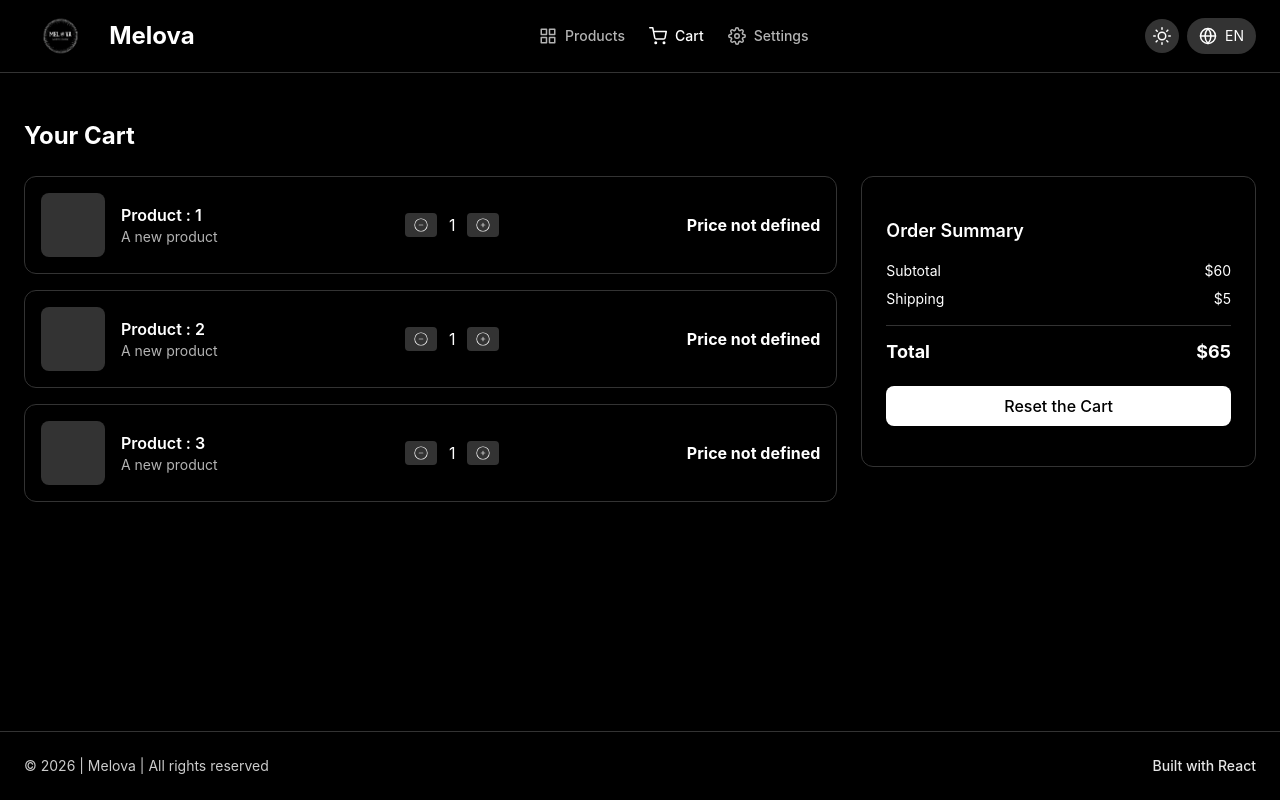
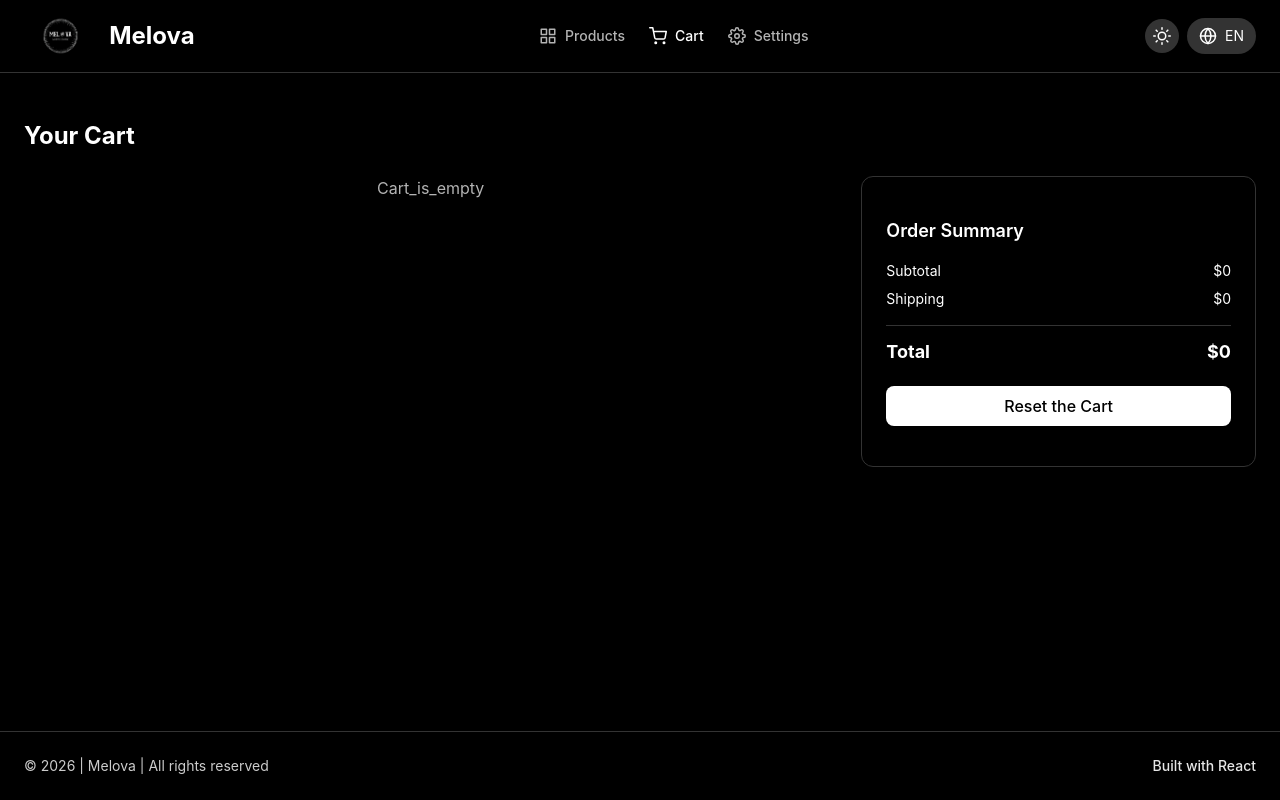
Before and after one commit to fataneh-mow/Product-Catalog, a React (Vite) app in the folder melova/: page /cart in a window 1280 px wide. Built offline with nearby package versions, Linux system fonts and the light colour scheme.

Commit message:
feat: cart page functionality integrated with UI

```diff
--- a/melova/src/components/CategoryFilterBar.jsx
+++ b/melova/src/components/CategoryFilterBar.jsx
@@ -23,7 +23,7 @@ export default function CategoryFilterBar() {
             {allCategories.map((cat) => (
                 <FilteringBadge
                     key={cat.value}
-                    title={cat.label}   // 🔥 IMPORTANT (not whole object)
+                    title={cat.label}
                     active={state.category === cat.value}
                     onClick={() =>
                         dispatch({
--- a/melova/src/main.jsx
+++ b/melova/src/main.jsx
@@ -8,6 +8,8 @@ import { Toaster } from "react-hot-toast";
 import { ThemeProvider } from './context/ThemeContext.jsx';
 import { QueryClient, QueryClientProvider } from "@tanstack/react-query";
 import { ProductUIProvider } from './context/ProductUIContext.jsx';
+import { Provider } from 'react-redux';
+import { store } from './store/ConfigureStore.js';
 
 const queryClient = new QueryClient();
 
@@ -18,8 +20,18 @@ createRoot(document.getElementById('root')).render(
       <BrowserRouter>
         <ThemeProvider>
           <ProductUIProvider>
-            <Toaster position='top-right' />
-            <App />
+            <Provider store={store}>
+              <Toaster position='top-center'
+                toastOptions={{
+                  style: {
+                    background: "var(--bgPrimary)",
+                    color: "var(--textPrimary)",
+                    border: "1px solid var(--bgSecondary)",
+                  },
+                }}
+              />
+              <App />
+            </Provider>
           </ProductUIProvider>
         </ThemeProvider>
       </BrowserRouter>
--- a/melova/src/pages/Cart.jsx
+++ b/melova/src/pages/Cart.jsx
@@ -2,10 +2,27 @@ import { useTranslation } from "react-i18next";
 import { CiCircleMinus } from "react-icons/ci";
 import { CiCirclePlus } from "react-icons/ci";
 import { toLocaleDigits } from "../hooks/numberConvertor";
+import { useSelector, useDispatch } from "react-redux";
+import { increaseQty, decreaseQty, removeFromCart, clearCart  } from "../store/cartSlice";
+import { FaTrash, FaRegTrashAlt } from "react-icons/fa"; // Font Awesome
+
+export default function Cart() {
+    const { t } = useTranslation();
+    const dispatch = useDispatch();
+    const cartItems = useSelector((state) => state.cart.items);
+
+    const subtotal = cartItems.reduce(
+        (acc, item) => acc + item.price * item.quantity,0
+    );
+
+    const flooredSubtotal = Math.floor(subtotal)
+
+    const shipping = cartItems.length > 0 ? 5 : 0;
+
+    const total = subtotal + shipping;
+    const flooredTotal = Math.floor(total)
 
 
-export default function Cart() {
-    const {t} = useTranslation()
     return (
         <div
             className="max-w-7xl mx-auto px-6 py-6"
@@ -22,37 +39,51 @@ export default function Cart() {
                 {/* left -> items */}
                 <div className="lg:col-span-2 space-y-4">
 
-                    {[1, 2, 3].map((item) => (
+                    {cartItems.length === 0 ? (
+                        <p className="text-center opacity-70">
+                            {t("Cart_is_empty")}
+                        </p>
+                    ) : (
+                        cartItems.map((item) => (
                             <div
-                            key={item}
+                                key={item.id}
                                 style={{
                                     backgroundColor: "var(--bgPrimary)",
                                     border: "1px solid var(--bgSecondary)",
                                 }}
-                            className="rounded-xl p-4 flex items-center justify-between gap-4"
+                                className="rounded-xl p-4 flex flex-col sm:flex-row sm:items-center sm:justify-between gap-4"
                             >
                                 {/* product info */}
-                            <div className="flex items-center gap-4">
+                                <div className="flex items-center gap-4 flex-1 min-w-0">
                                     <div
-                                    style={{
-                                        backgroundColor: "var(--bgSecondary)",
-                                    }}
-                                    className="w-16 h-16 rounded-lg"
+                                        style={{ backgroundColor: "var(--bgSecondary)" }}
+                                        className="w-16 h-16 rounded-lg overflow-hidden flex-shrink-0"
+                                    >
+                                        {item.thumbnail && (
+                                            <img
+                                            src={item.thumbnail}
+                                            alt={item.title}
+                                            className="w-full h-full object-cover"
                                         />
+                                    )}
+                                    </div>
 
-                                <div>
-                                    <h2 className="font-semibold">
-                                        {t("Product")} : {item}
+                                    <div className="min-w-0">
+                                        <h2 className="font-semibold line-clamp-1">
+                                            {item.title}
                                         </h2>
-                                    <p className="text-sm opacity-70">
-                                        {item.desc || t("A_New_product")}
+                                        <p className="text-sm opacity-70 line-clamp-2">
+                                            {item.description || t("A_New_product")}
                                         </p>
                                     </div>
                                 </div>
 
-                            {/* quantity manage */}
+                                <div className="flex items-center justify-between sm:justify-end gap-6 w-full sm:w-auto">
+
+                                    {/* quantity */}
                                     <div className="flex items-center gap-3">
                                         <button
+                                            onClick={() => dispatch(decreaseQty(item.id))}
                                             style={{
                                                 backgroundColor: "var(--bgSecondary)",
                                                 color: "var(--textPrimary)",
@@ -62,9 +93,10 @@ export default function Cart() {
                                             <CiCircleMinus />
                                         </button>
 
-                                <span>{toLocaleDigits(1)}</span>
+                                        <span>{toLocaleDigits(item.quantity)}</span>
 
                                         <button
+                                            onClick={() => dispatch(increaseQty(item.id))}
                                             style={{
                                                 backgroundColor: "var(--bgSecondary)",
                                                 color: "var(--textPrimary)",
@@ -76,11 +108,21 @@ export default function Cart() {
                                     </div>
 
                                     {/* price */}
-                            <div className="font-bold">
-                                {item.price || t("Price not defined")}
+                                    <div className="font-bold whitespace-nowrap">
+                                        ${toLocaleDigits(item.price)}
+                                    </div>
+
+                                    {/* deleting item */}
+                                    <button
+                                        onClick={() => dispatch(removeFromCart(item.id))}
+                                        className="text-red-400 text-sm hover:opacity-70 transition"
+                                    >
+                                        <FaTrash></FaTrash>
+                                    </button>
                                 </div>
                             </div>
-                    ))}
+                        ))
+                    )}
                 </div>
 
                 {/* right => summary of all */}
@@ -97,12 +139,12 @@ export default function Cart() {
 
                     <div className="flex justify-between text-sm mb-2">
                         <span>{t("Subtotal")}</span>
-                        <span>${toLocaleDigits(60)}</span>
+                        <span>${toLocaleDigits(flooredSubtotal)}</span>
                     </div>
 
                     <div className="flex justify-between text-sm mb-2">
                         <span>{t("Shipping")}</span>
-                        <span>${toLocaleDigits(5)}</span>
+                        <span>${toLocaleDigits(shipping)}</span>
                     </div>
 
                     <div
@@ -112,10 +154,11 @@ export default function Cart() {
                         className="flex justify-between font-bold text-lg mt-4 pt-3"
                     >
                         <span>{t("Total")}</span>
-                        <span>${toLocaleDigits(65)}</span>
+                        <span>${toLocaleDigits(flooredTotal)}</span>
                     </div>
 
                     <button
+                        onClick={() => dispatch(clearCart())}
                         style={{
                             backgroundColor: "var(--textPrimary)",
                             color: "var(--bgPrimary)",
--- /dev/null
+++ b/melova/src/store/CartSlice.js
@@ -0,0 +1,47 @@
+import { createSlice } from "@reduxjs/toolkit";
+
+const initialState = {
+  items: [],
+};
+
+const cartSlice = createSlice({
+  name: "cart",
+  initialState,
+  reducers: {
+    addToCart: (state, action) => {
+      const existing = state.items.find(
+        (item) => item.id === action.payload.id
+      );
+
+      if (existing) {
+        existing.quantity += 1;
+      } else {
+        state.items.push({ ...action.payload, quantity: 1 });
+      }
+    },
+
+    removeFromCart: (state, action) => {
+      state.items = state.items.filter(
+        (item) => item.id !== action.payload
+      );
+    },
+
+    increaseQty: (state, action) => {
+      const item = state.items.find(i => i.id === action.payload);
+      if (item) item.quantity += 1;
+    },
+
+    decreaseQty: (state, action) => {
+      const item = state.items.find(i => i.id === action.payload);
+      if (item && item.quantity > 1) item.quantity -= 1;
+    },
+
+    clearCart: (state) => {
+      state.items = [];
+    },
+  },
+});
+
+export const { addToCart, removeFromCart, increaseQty, decreaseQty, clearCart } = cartSlice.actions;
+
+export default cartSlice.reducer;
--- /dev/null
+++ b/melova/src/store/ConfigureStore.js
@@ -0,0 +1,8 @@
+import { configureStore } from "@reduxjs/toolkit";
+import cartReducer from "./CartSlice";
+
+export const store = configureStore({
+    reducer: {
+        cart: cartReducer,
+    },
+});
```
Also changed, not shown: melova/src/components/ProductCard.jsx (+16 -1 lines). Lines whose indentation alone changed are shown as unchanged.
